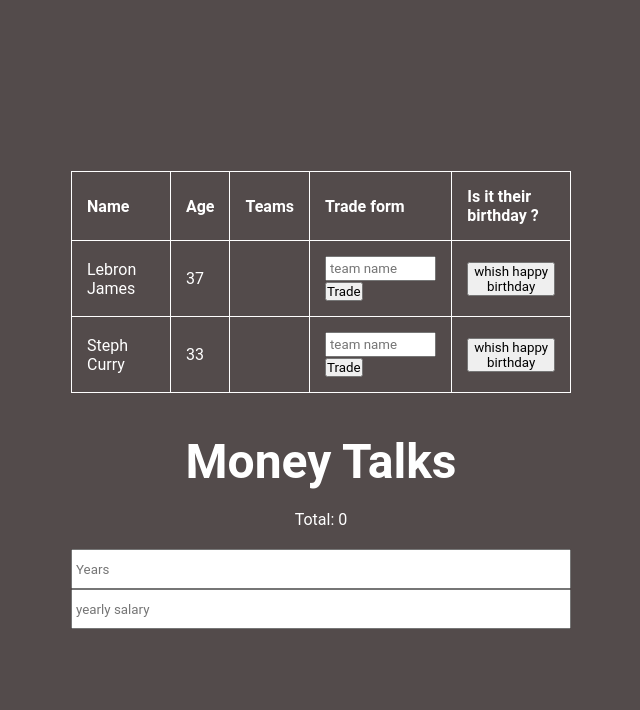
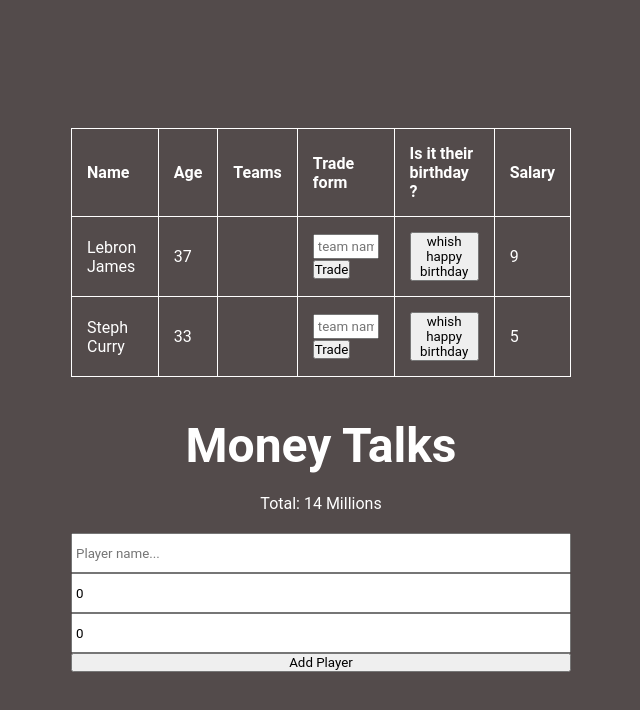
Before and after one commit to Chrisanto76/mobx-begins, a React (Vite) app: page / in a window 1280 px wide. Shown: the top 710 px of the page, without its empty margins (319-959 px from the left). Built offline with nearby package versions, Linux system fonts and the light colour scheme.

Commit message:
Fix variable name in tradePlayer method

```diff
--- a/src/Athlete.ts
+++ b/src/Athlete.ts
@@ -26,8 +26,8 @@
 		this.age++;
 	};
 
-	tradePlayer = (newTeam: string) => {
-		this.teamHistory.push(newTeam);
+	tradePlayer = (team: string) => {
+		this.teamHistory.push(team);
 	};
 }
 
--- a/src/MoneyForm.tsx
+++ b/src/MoneyForm.tsx
@@ -1,19 +1,29 @@
-import { action, computed, observable, toJS } from 'mobx';
+import { action, observable } from 'mobx';
 import { observer } from 'mobx-react';
+import { useTeamStore } from './TeamStore';
+import Athlete from './Athlete';
 
 type FormState = {
+	name: string;
 	years: number;
 	salary: number;
 };
 
-const formState: FormState = observable({
+const initialState: FormState = {
+	name: '',
+	years: 0,
+	salary: 0,
+};
+
+let formState: FormState = observable({
+	name: '',
 	years: 0,
 	salary: 0,
 });
 
 function MoneyForm() {
-	const totalValue = computed(() => formState.years * formState.salary).get();
-	console.log(toJS(totalValue));
+	const { totalYearlyCost, addPlayer } = useTeamStore();
+
 	return (
 		<div
 			style={{
@@ -23,23 +33,45 @@
 			}}
 		>
 			<h1 style={{ marginBottom: 0 }}>Money Talks</h1>
-			<p className="total-p">Total: {toJS(totalValue)}</p>
+			<p className="total-p">Total: {totalYearlyCost} Millions</p>
+			<input
+				type="text"
+				placeholder="Player name..."
+				style={{ height: '40px' }}
+				value={formState.name}
+				onChange={action((e) => {
+					formState.name = e.target.value;
+				})}
+			/>
 			<input
 				type="number"
-				placeholder="Years"
+				placeholder="Player age..."
 				style={{ height: '40px' }}
+				value={formState.years}
 				onChange={action((e) => {
 					formState.years = Number(e.target.value);
 				})}
 			/>
 			<input
 				type="number"
-				placeholder="yearly salary"
+				placeholder="yearly salary..."
 				style={{ height: '40px' }}
+				value={formState.salary}
 				onChange={action((e) => {
 					formState.salary = Number(e.target.value);
 				})}
 			/>
+			<button
+				type="button"
+				onClick={action((e) => {
+					addPlayer(
+						new Athlete(formState.name, formState.years, formState.salary)
+					);
+					formState = initialState;
+				})}
+			>
+				Add Player
+			</button>
 		</div>
 	);
 }
--- a/src/Roster.tsx
+++ b/src/Roster.tsx
@@ -14,6 +14,7 @@
 					<th>Teams</th>
 					<th>Trade form</th>
 					<th>Is it their birthday ?</th>
+					<th>Salary</th>
 				</tr>
 				{players.map((athlete) => {
 					return (
@@ -33,6 +34,7 @@
 									whish happy birthday
 								</button>
 							</td>
+							<td>{athlete.salary}</td>
 						</tr>
 					);
 				})}
--- a/src/TeamStore.tsx
+++ b/src/TeamStore.tsx
@@ -19,6 +19,9 @@
 	};
 
 	players: Athlete[] = [];
+	setPlayers = (players: Athlete[]) => {
+		this.players = players;
+	};
 
 	get teamName(): string {
 		return this.state + this.mascot;
@@ -31,9 +34,9 @@
 		);
 	}
 
-	addPlayer(player: Athlete) {
+	addPlayer = (player: Athlete) => {
 		this.players.push(player);
-	}
+	};
 }
 
 const TeamStoreContext = React.createContext<TeamStore>(
```
